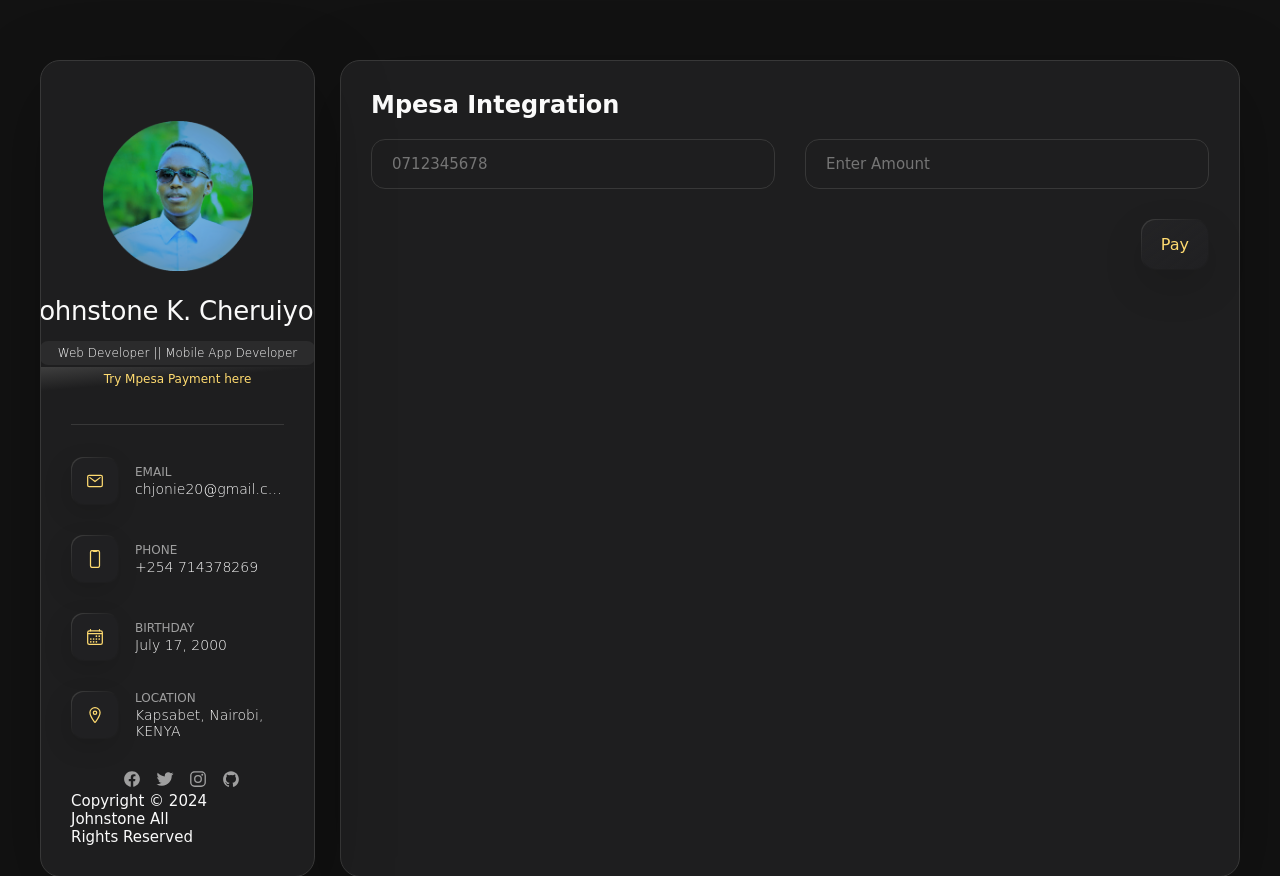
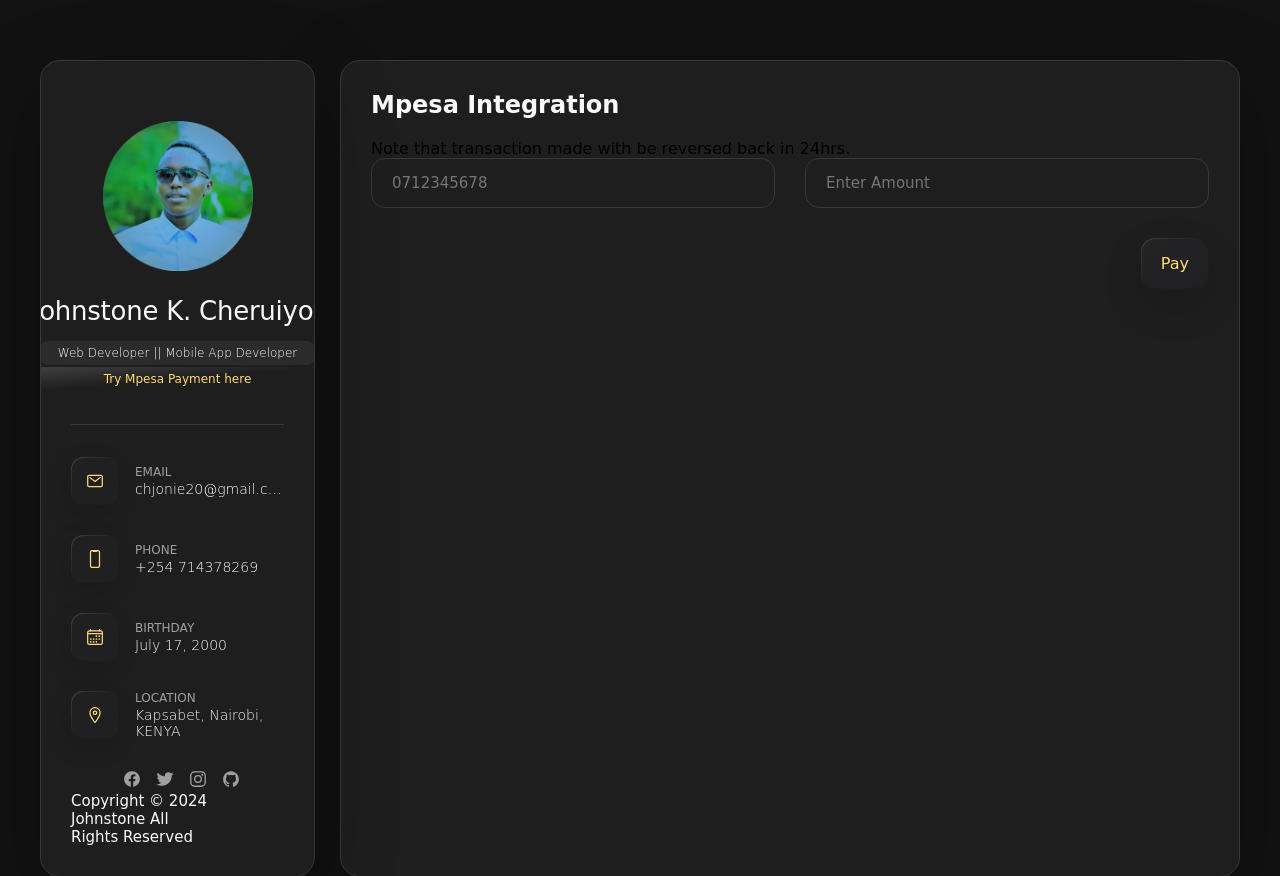
Before and after one commit to jonie20/django-portfolio, a Django app: template portfolioapp/templates/pay.html in a window 1280 px wide. Shown: the top 876 px of the page. Run offline with Django 4.2, Linux system fonts and the light colour scheme; the template is opened without the code that fills it, so the values that code supplies are empty; parts of the project's set-up code (start-up, migrations or seed data) failed here and were passed over.

Commit message:
Update pay.html
Adding N/B on payment template

```diff
--- a/portfolioapp/templates/pay.html
+++ b/portfolioapp/templates/pay.html
@@ -7,6 +7,7 @@
         <section class="service">
 
             <h3 class="h3 service-title">Mpesa Integration</h3>
+            <p>Note that transaction made with be reversed back in 24hrs.</p>
 
             <form method="POST" action="{% url 'portfolioapp:pay'%}">
                 {% csrf_token %}
```
